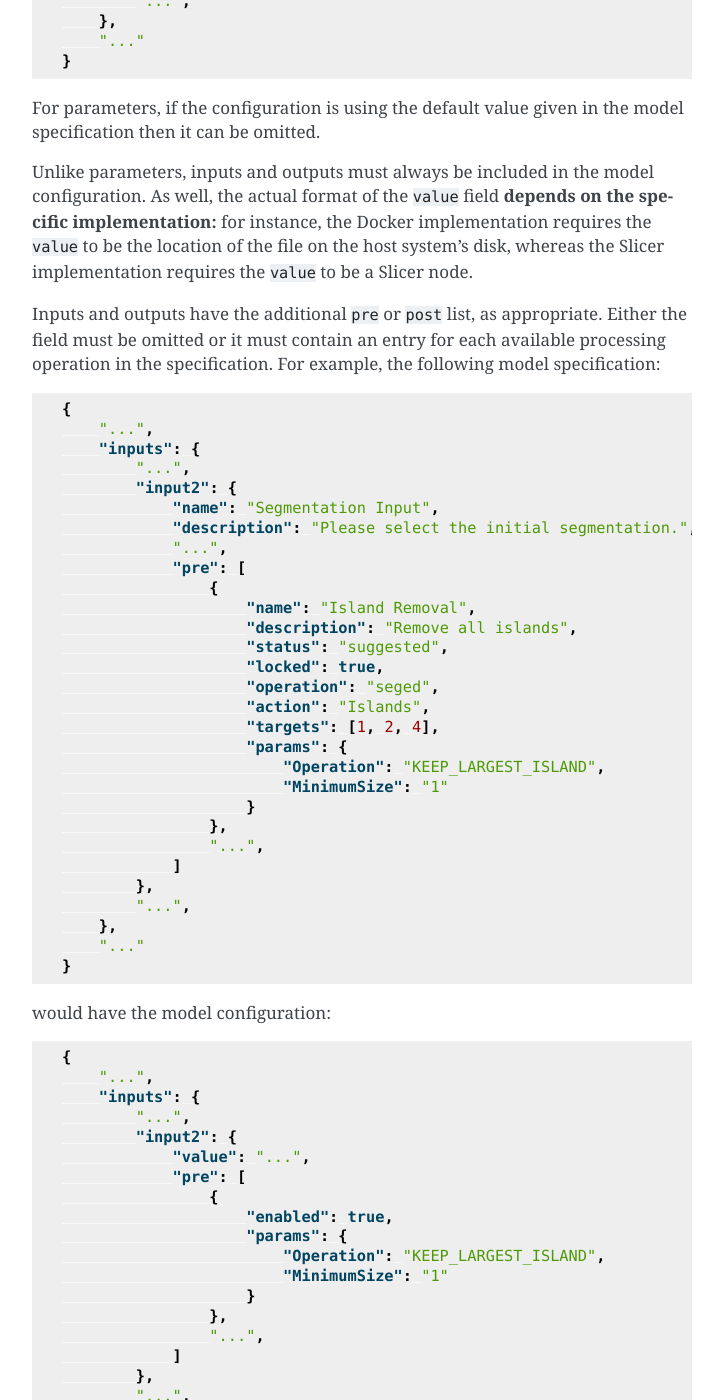
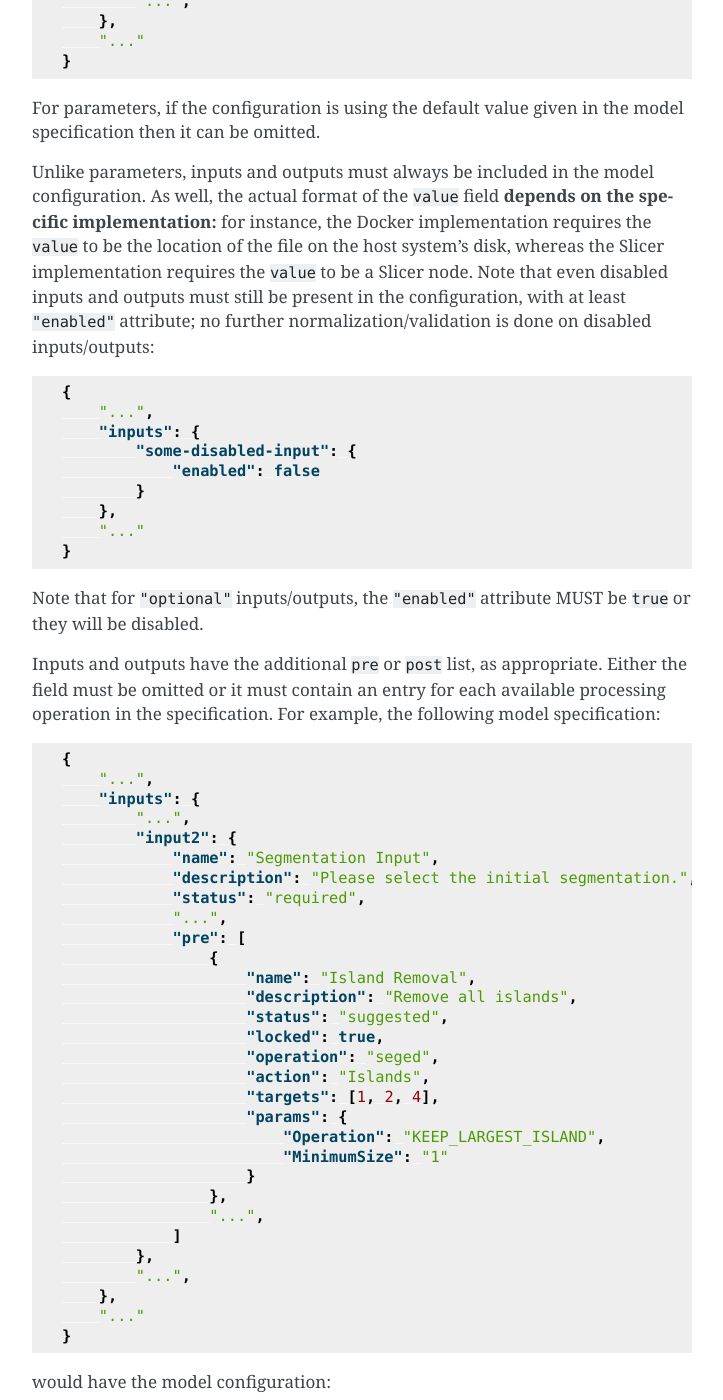
Before and after one commit to Auditory-Biophysics-Lab/ablinfer, a Sphinx documentation site: the page built from docs/source/model_config.rst, in a window 1280 px wide and 1400 px high, scrolled down 986 px. Shown: the whole window, without its empty margins (388-1111 px from the left). Built offline with Sphinx 7.4.7, drawn with Linux system fonts in a browser that asks for light colours; some of the changed text lies outside the part shown.

Commit message:
Update docs for optional I/O; fix normalization
- Normalization short-circuits on a disabled I/O

```diff
--- a/docs/source/model_config.rst
+++ b/docs/source/model_config.rst
@@ -49,7 +49,21 @@ And the corresponding model configuration for using 3 GPUs would be:
 
 For parameters, if the configuration is using the default value given in the model specification then it can be omitted.
 
-Unlike parameters, inputs and outputs must always be included in the model configuration. As well, the actual format of the ``value`` field **depends on the specific implementation:** for instance, the Docker implementation requires the ``value`` to be the location of the file on the host system's disk, whereas the Slicer implementation requires the ``value`` to be a Slicer node.
+Unlike parameters, inputs and outputs must always be included in the model configuration. As well, the actual format of the ``value`` field **depends on the specific implementation:** for instance, the Docker implementation requires the ``value`` to be the location of the file on the host system's disk, whereas the Slicer implementation requires the ``value`` to be a Slicer node. Note that even disabled inputs and outputs must still be present in the configuration, with at least ``"enabled"`` attribute; no further normalization/validation is done on disabled inputs/outputs:
+
+.. code-block:: json
+
+   {
+       "...",
+       "inputs": {
+           "some-disabled-input": {
+               "enabled": false
+           }
+       },
+       "..."
+   }
+
+Note that for ``"optional"`` inputs/outputs, the ``"enabled"`` attribute MUST be ``true`` or they will be disabled.
 
 Inputs and outputs have the additional ``pre`` or ``post`` list, as appropriate. Either the field must be omitted or it must contain an entry for each available processing operation in the specification. For example, the following model specification:
 
@@ -62,6 +76,7 @@ Inputs and outputs have the additional ``pre`` or ``post`` list, as appropriate.
            "input2": {
                "name": "Segmentation Input",
                "description": "Please select the initial segmentation.",
+               "status": "required",
                "...",
                "pre": [
                    {
@@ -95,6 +110,7 @@ would have the model configuration:
            "...",
            "input2": {
                "value": "...",
+               "enabled": true,
                "pre": [
                    {
                        "enabled": true,
@@ -124,10 +140,12 @@ Using the model specification example (see :ref:`model-example`), the model conf
        "inputs": {
            "input_vol": {
                "value": "./input_vol.nii",
+               "enabled": true,
                "pre": []
            },
            "input_seg": {
                "value": "./input_seg.nii",
+               "enabled": true,
                "pre": [
                    {
                        "enabled": true,
@@ -155,6 +173,7 @@ Using the model specification example (see :ref:`model-example`), the model conf
        "outputs": {
            "output_seg": {
                "value": "./output_seg.nii.gz",
+               "enabled": true,
                "post": [
                    {
                        "enabled": true,
```
Also changed, not shown: docs/source/model_ref.rst (+9 -1 lines), 1 other file.
